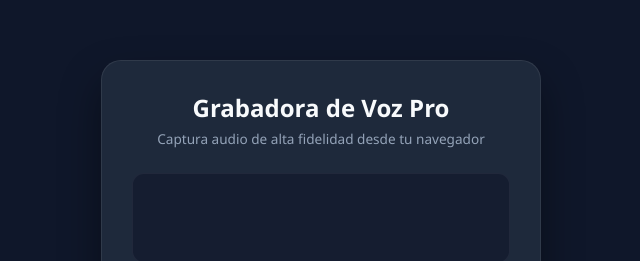
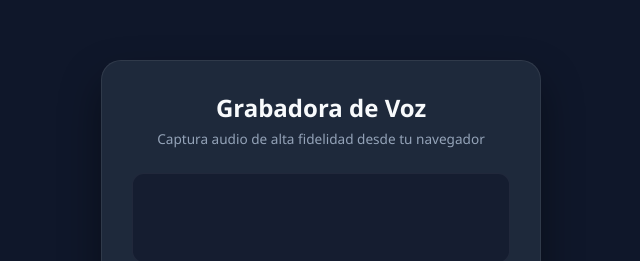
Before and after one commit to bladeam/sumaq, a plain HTML site: page grabadora_v2.html in a window 1280 px wide. Shown: the part 149-410 px from the top of the page, without its empty margins (319-959 px from the left). Drawn offline with Linux system fonts and the light colour scheme.

Commit message:
Update grabadora_v2.html

```diff
--- a/grabadora_v2.html
+++ b/grabadora_v2.html
@@ -185,7 +185,7 @@
 <body>
 
     <div class="studio-card">
-        <h2>Grabadora de Voz Pro</h2>
+        <h2>Grabadora de Voz</h2>
         <p class="subtitle">Captura audio de alta fidelidad desde tu navegador</p>
 
         <!-- Visualizador en Vivo -->
@@ -202,6 +202,7 @@
                 <span id="recordDot"></span> Grabar
             </button>
             <button id="btnStop" class="btn btn-stop" disabled>Detener</button>
+            <br><p>©Arias Bladimir</p>
         </div>
 
         <!-- Reproductor y Descarga -->
```
